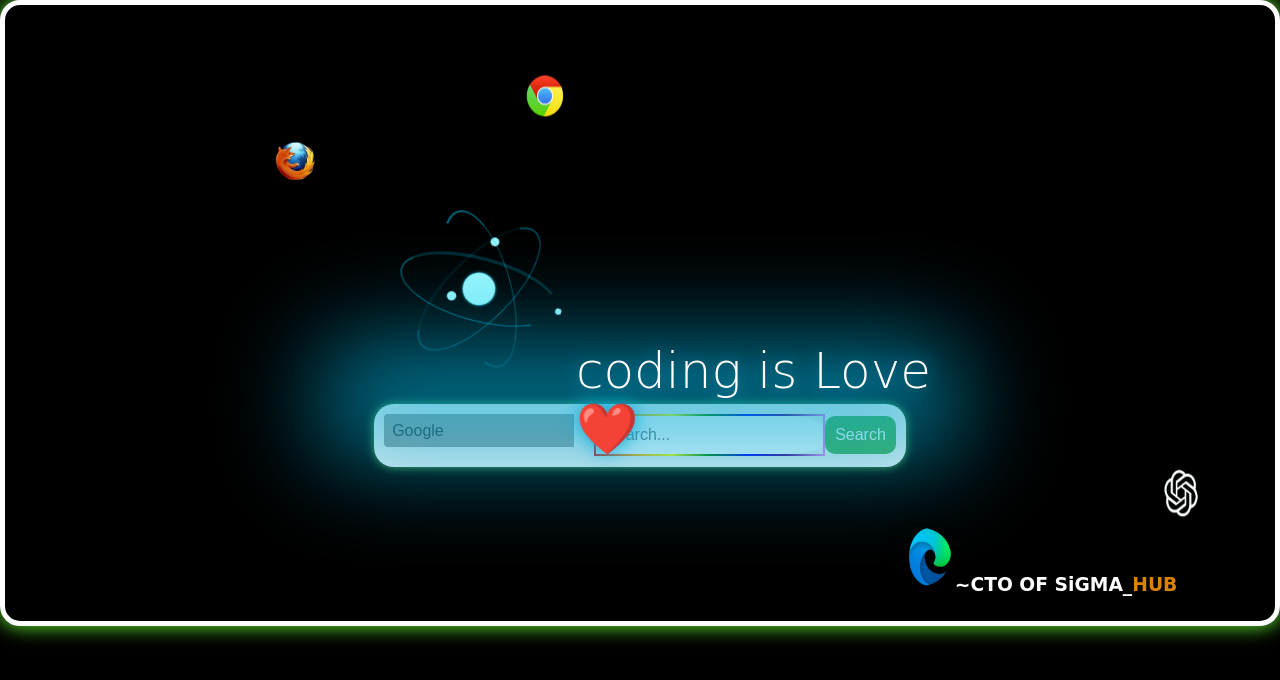
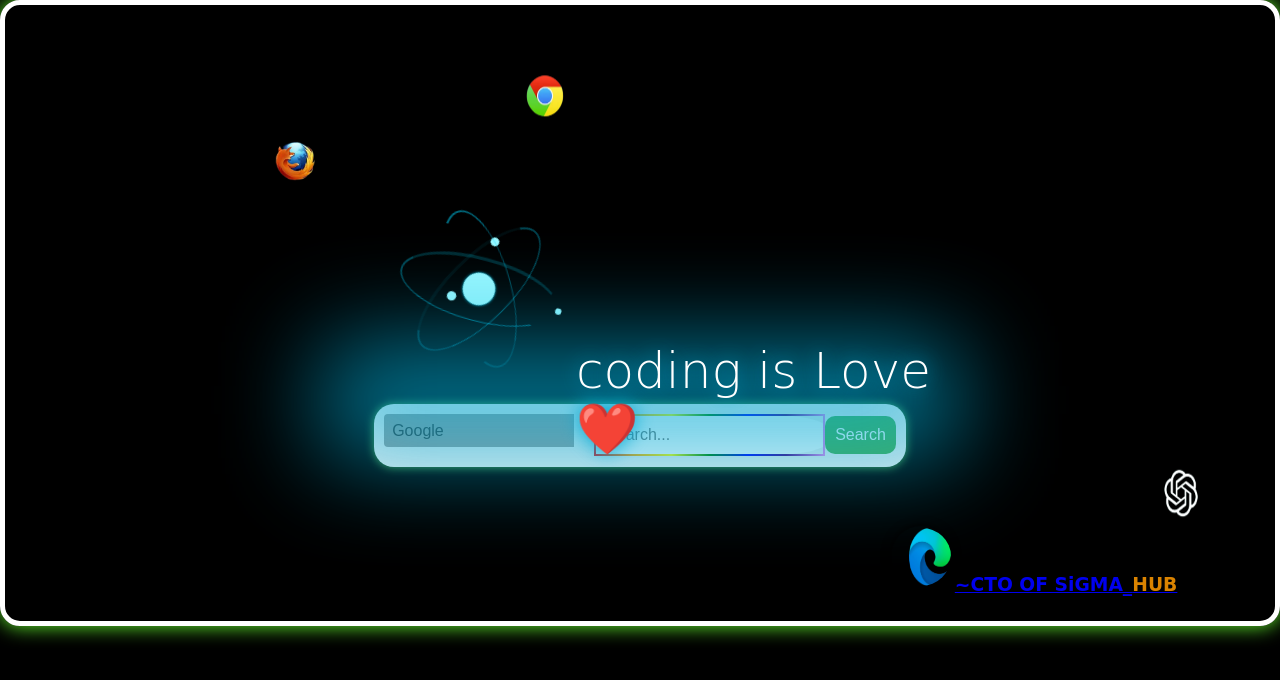
Before and after one commit to aj05hacker/SiGMA-SEARCH, a plain HTML site: page index.html in a window 1280 px wide. Drawn offline with Linux system fonts and the light colour scheme; grey boxes are pictures that could not be loaded.

Commit message:
Update index.html

```diff
--- a/index.html
+++ b/index.html
@@ -123,7 +123,7 @@
     <div class="icon-3"style="width:fit-content;margin-left:70%; display:inline-block;">
     <img src="./SiGMA_SEARCH/edge.png" alt="edge Logo" class="floating-chatgpt">
     </div>
-    <h3 style="color:white; display:inline-block; font-family:'Pacifico', cursive">~CTO OF SiGMA_<span style="color:rgba(255, 153, 0, 0.856)">HUB</span></h3>
+    <h3 style="color:white; display:inline-block; font-family:'Pacifico', cursive"><a href ="https://cto-sigmahub.vercel.app">~CTO OF SiGMA_<span style="color:rgba(255, 153, 0, 0.856)">HUB</span></a></h3>
 
   </div>
 
```
